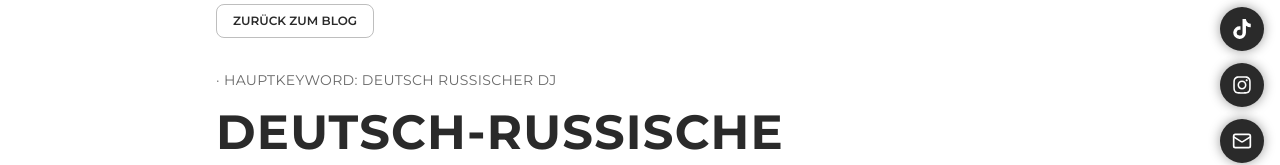
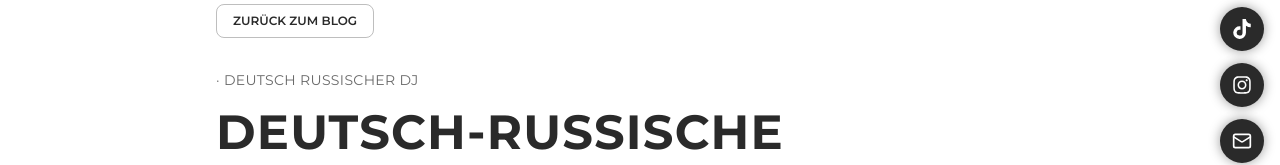
Before and after one commit to AslanLucas/dj-vicle-master, a Next.js app: page /blog/deutsch-russische-hochzeit-musik-ablauf-tipps in a window 1280 px wide. Shown: the part 260-425 px from the top of the page. Built offline with nearby package versions, Linux system fonts and the light colour scheme.

Commit message:
blogs angepasst

```diff
--- a/app/blog/[slug]/page.tsx
+++ b/app/blog/[slug]/page.tsx
@@ -84,7 +84,7 @@ export default async function BlogDetailPage({ params }: BlogPageProps) {
         </Link>
 
         <p className="mt-8 text-sm uppercase tracking-wide text-[#2A2A2A]/70">
-          {post.strategicGoal} · Hauptkeyword: {post.mainKeyword}
+          · {post.mainKeyword}
         </p>
 
         <h1 className="mt-3 text-4xl font-extrabold uppercase leading-tight tracking-wide sm:text-5xl">
```
